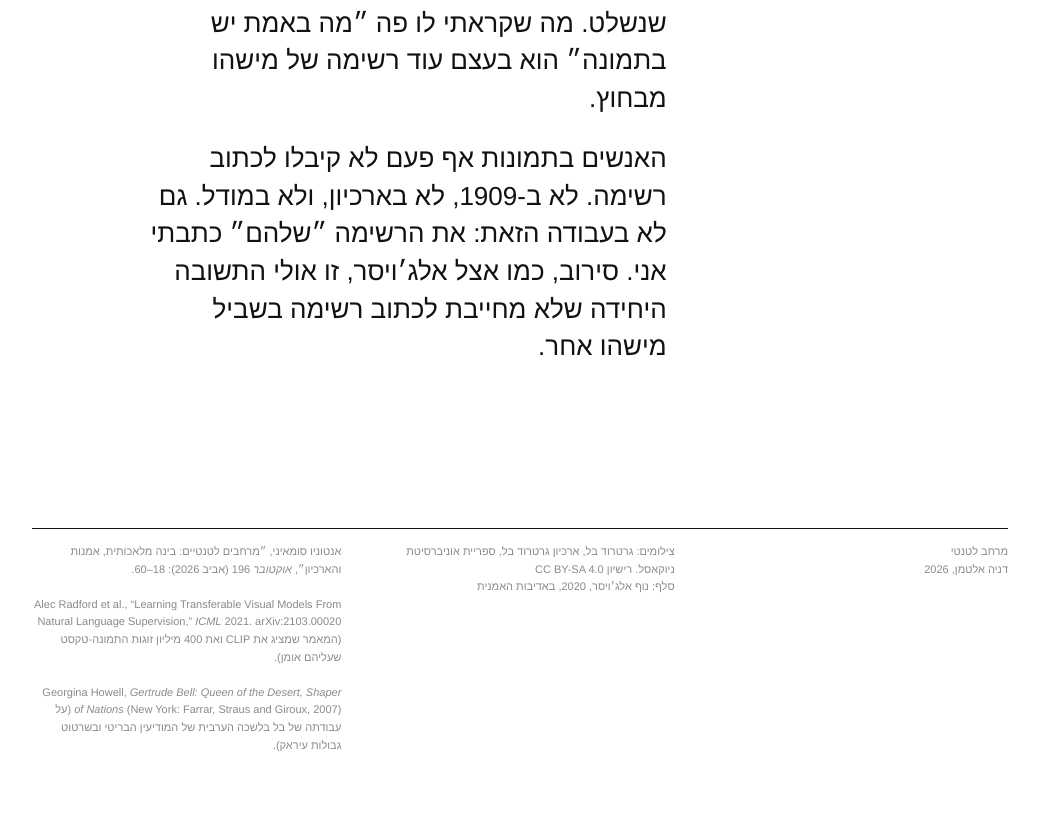
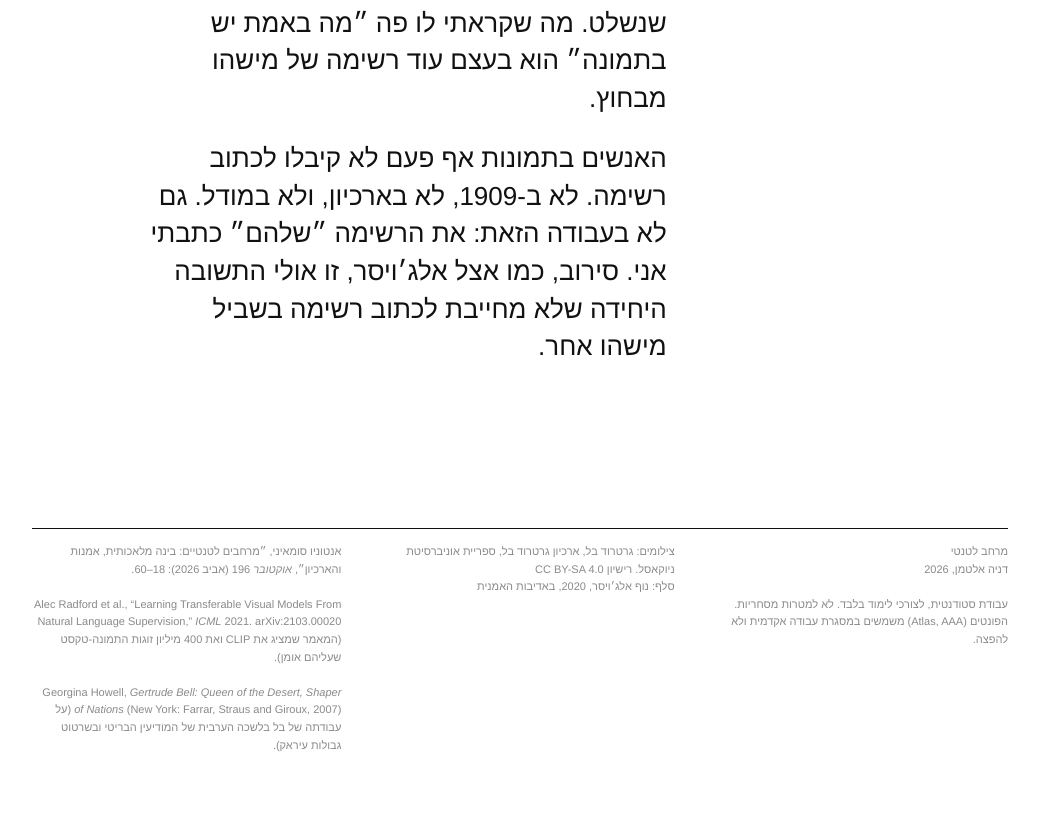
Before and after one commit to altmandania-ui/latent-space, a website: page index.html in a window 1280 px wide. Shown: the part 8962-9788 px from the top of the page, without its empty margins (120-1159 px from the left). Drawn offline with Linux system fonts and the light colour scheme; a web font is replaced by a local one.

Commit message:
Add student-work note to footer
Co-Authored-By: Claude Opus 5.5 <noreply@anthropic.com>

```diff
--- a/index.html
+++ b/index.html
@@ -370,7 +370,7 @@ a tourist attraction</textarea>
 </section>
 
 <footer>
-  <p>מרחב לטנטי<br>דניה אלטמן, 2026</p>
+  <p>מרחב לטנטי<br>דניה אלטמן, 2026<br><br>עבודת סטודנטית, לצורכי לימוד בלבד. לא למטרות מסחריות.<br>הפונטים (Atlas, AAA) משמשים במסגרת עבודה אקדמית ולא להפצה.</p>
   <p>צילומים: גרטרוד בל, ארכיון גרטרוד בל, ספריית אוניברסיטת ניוקאסל. רישיון CC BY-SA 4.0<br>סלף: נוף אלג׳ויסר, 2020, באדיבות האמנית</p>
   <p>אנטוניו סומאיני, ״מרחבים לטנטיים: בינה מלאכותית, אמנות והארכיון״, <i>אוקטובר</i> 196 (אביב 2026): 18–60.<br><br>
   <span lang="en">Alec Radford et al., “Learning Transferable Visual Models From Natural Language Supervision,” <i>ICML</i> 2021. arXiv:2103.00020</span> (המאמר שמציג את CLIP ואת 400 מיליון זוגות התמונה-טקסט שעליהם אומן).<br><br>
```
